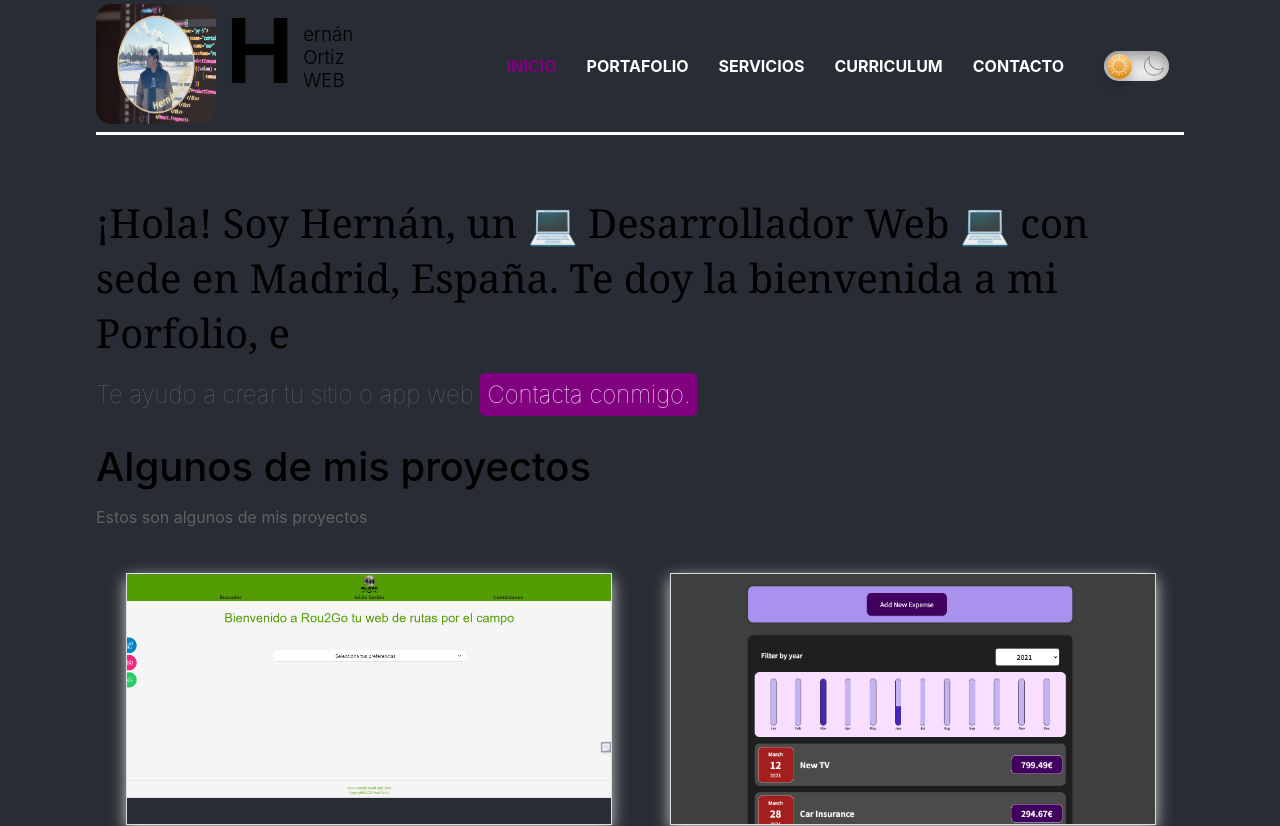
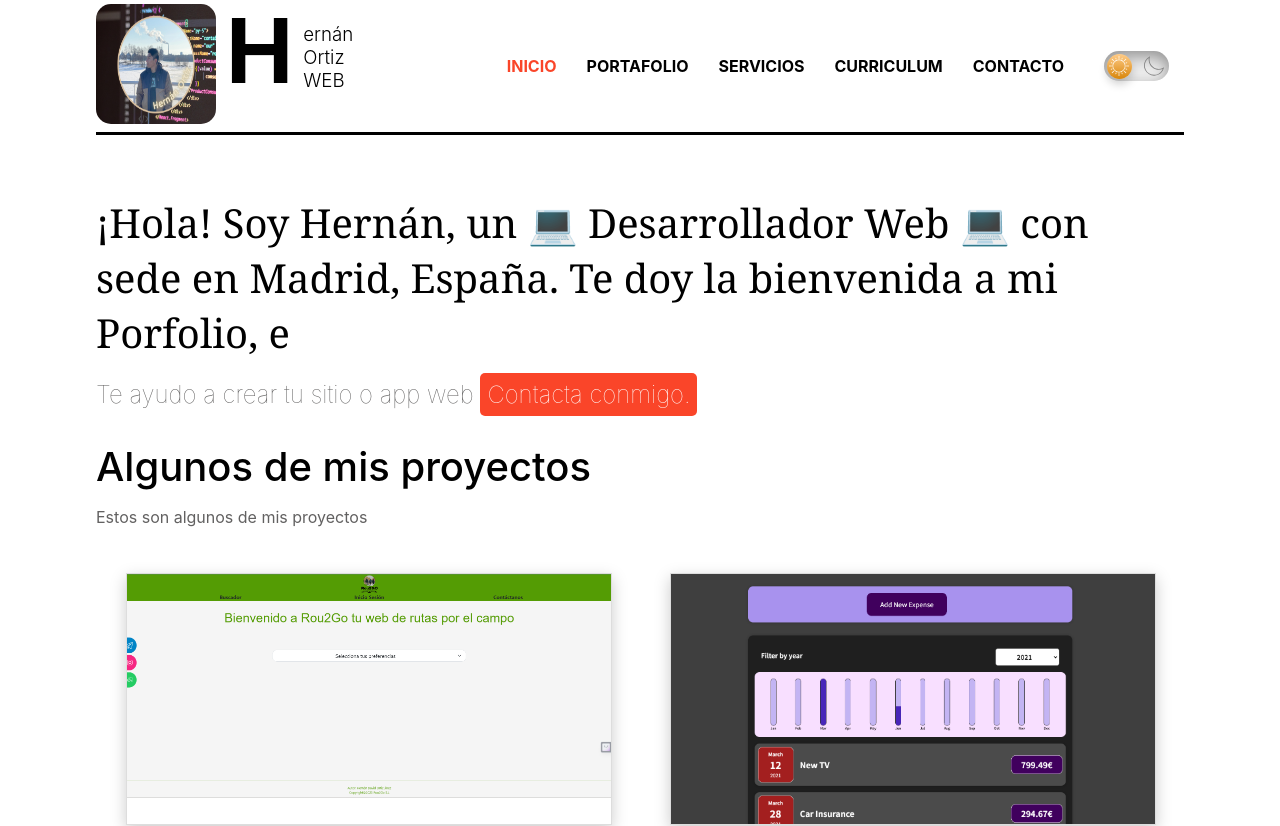
Before and after one commit to Sistemshdortiz/porfolio, a React (Create React App) app: page /inicio in a window 1280 px wide. Shown: the top 826 px of the page. Built offline with nearby package versions, Linux system fonts and the light colour scheme.

Commit message:
update darkmode solvented bug

```diff
--- a/src/components/DarkMode.js
+++ b/src/components/DarkMode.js
@@ -7,11 +7,13 @@ import "../index.css"
 
 const DarkMode = () => {
 
-    const [isDarkMode, setIsDarkMode] = useState(false);
+  const [isDarkMode, setIsDarkMode] = useState(false);
 
   useEffect(() => {
+    // Al cargar el componente, verificamos el tema actual en localStorage
     const currentTheme = localStorage.getItem("theme");
-    console.log(localStorage.getItem("theme"))
+
+    // Si el tema actual es "dark", establecemos isDarkMode en true
     if (currentTheme === "dark") {
       setIsDarkMode(true);
     } else {
@@ -21,13 +23,18 @@ const DarkMode = () => {
 
   useEffect(() => {
     // Cuando cambia el estado de isDarkMode, alternamos la clase del cuerpo del documento
-    document.body.setAttribute("dark-theme", isDarkMode);
+    if (isDarkMode) {
+      document.body.classList.add("dark-theme");
+    } else {
+      document.body.classList.remove("dark-theme");
+    }
 
     // También puedes guardar el tema actual en localStorage
     localStorage.setItem("theme", isDarkMode ? "dark" : "light");
   }, [isDarkMode]);
 
   const toggleTheme = () => {
+    // Cambiamos el estado de isDarkMode al hacer clic en el interruptor
     setIsDarkMode(!isDarkMode);
   };
 
--- a/src/index.css
+++ b/src/index.css
@@ -5,7 +5,7 @@
   --border_color: black;
 }
 
-[dark-theme] {
+body.dark-theme {
   --body_background: #282c34;
   --body_color: white;
   --highlight-color: purple;
```
